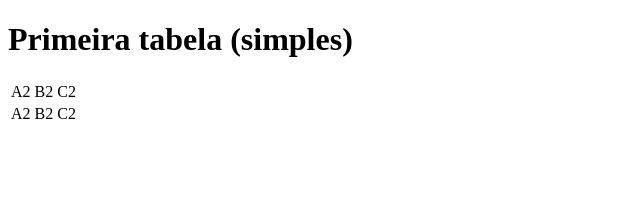
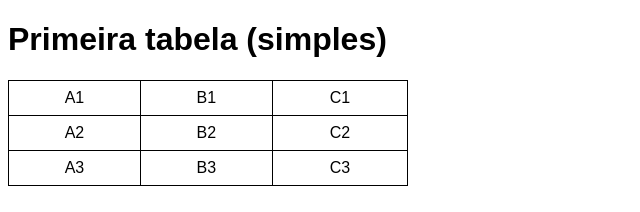
Before and after one commit to RayssaHR/html---css, a plain HTML site: page exercicios/ex024/tabela.html in a window 1280 px wide. Shown: the whole page, without its empty margins (0-640 px from the left). Drawn offline with Linux system fonts and the light colour scheme.

Commit message:
criando tabela002

```diff
--- a/exercicios/ex024/tabela.html
+++ b/exercicios/ex024/tabela.html
@@ -4,21 +4,42 @@
     <meta charset="UTF-8">
     <meta name="viewport" content="width=device-width, initial-scale=1.0">
     <title>tabela</title>
+    <style>
+        body{
+            font-family: Arial, Helvetica, sans-serif
+        }
+        table{
+            width: 400px;
+            border-collapse:collapse ;
+        }
+
+        td{
+            border: 1px solid black;
+            padding: 8px;
+            text-align: center;
+            vertical-align: middle;
+        }
+    </style>
 </head>
 <body>
     <h1>Primeira tabela (simples)</h1>
 
     <table>
         <tr>
-            <td>A2</td>
-            <td>B2</td>
-            <td>C2</td>
+            <td>A1</td>
+            <td>B1</td>
+            <td>C1</td>
         </tr>
         <tr>
             <td>A2</td>
             <td>B2</td>
             <td>C2</td>
         </tr>
+        <tr>
+            <td>A3</td>
+            <td>B3</td>
+            <td>C3</td>
+        </tr>
     </table>
 </body>
 </html>
```
Also changed, not shown: exercicios/ex024/tabela002.html (added, +58 -0 lines).
